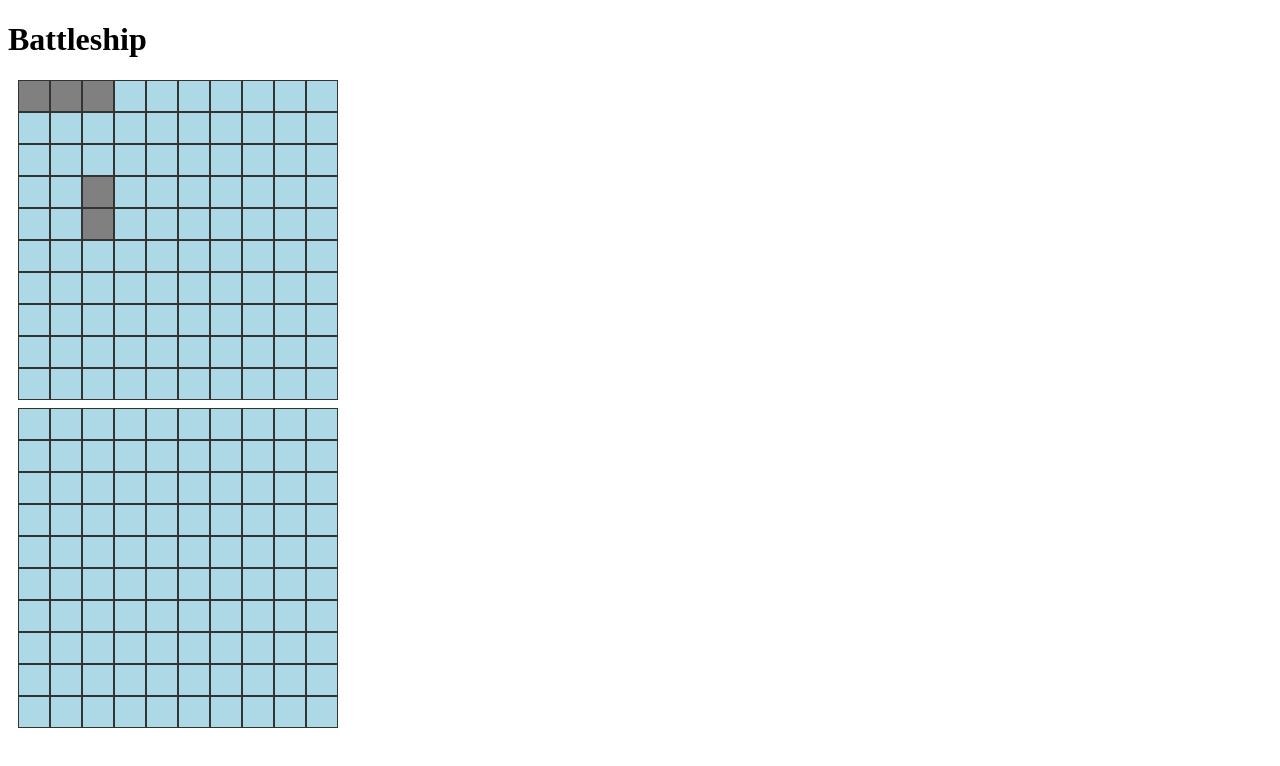
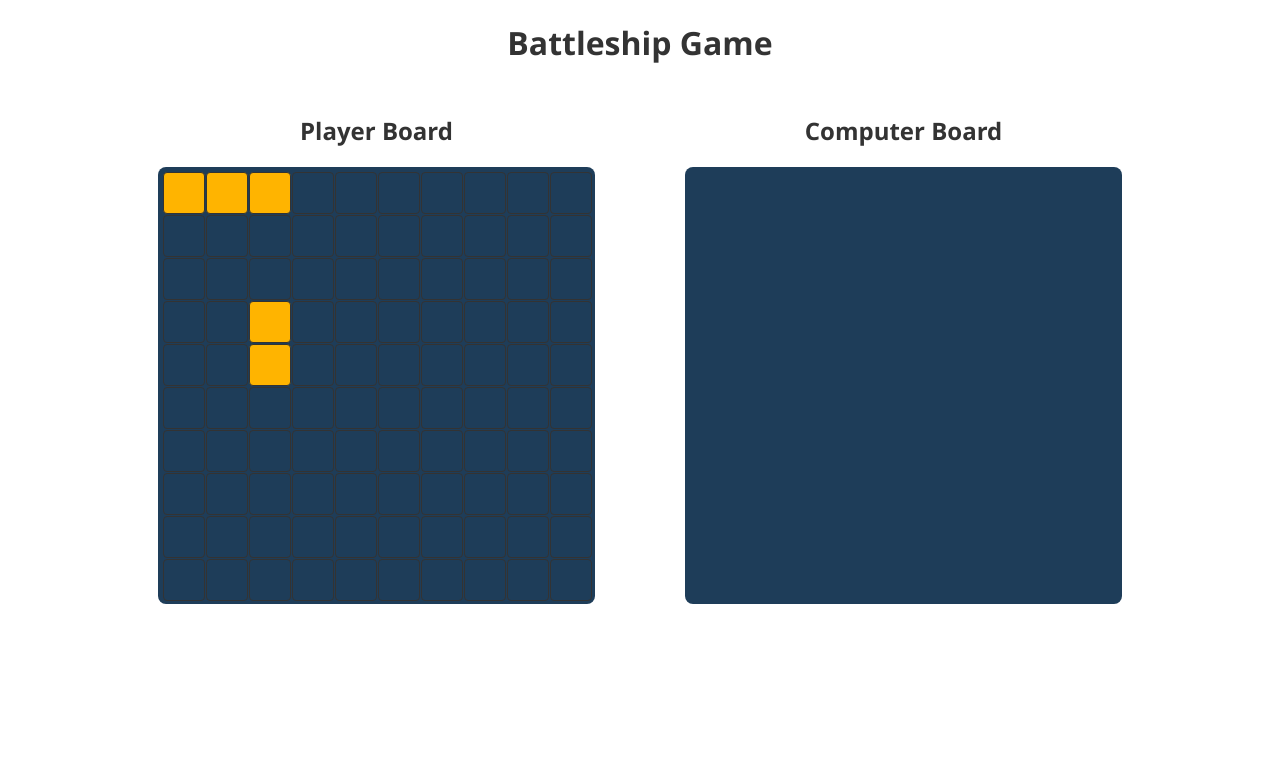
Before and after one commit to scarly111/top-battleship, a website: page src/index.html in a window 1280 px wide. Drawn offline with Linux system fonts and the light colour scheme.

Commit message:
Improve UI styling for a cleaner game look

```diff
--- a/src/index.html
+++ b/src/index.html
@@ -9,12 +9,18 @@
 </head>
 
 <body>
-    <h1>Battleship</h1>
-    <div id="message"></div>
-    <div class="boards">
-        <div id="player-board" class="board"></div>
-        <div id="enemy-board" class="board"></div>
+    <h1>Battleship Game</h1>
+    <div class="boards-wrapper">
+        <div>
+            <h2>Player Board</h2>
+            <div id="player-board" class="board"></div>
+        </div>
+        <div>
+            <h2>Computer Board</h2>
+            <div id="computer-board" class="board"></div>
+        </div>
     </div>
+    <div id="winner"></div>
     <script type="module">
         import startGame from './game.js';
         startGame();
--- a/src/styles.css
+++ b/src/styles.css
@@ -1,26 +1,61 @@
 .board {
     display: grid;
-    grid-template-columns: repeat(10, 30px);
-    grid-template-rows: repeat(10, 30px);
-    gap: 2px;
-    margin: 10px;
+    grid-template-columns: repeat(10, 40px);
+    grid-template-rows: repeat(10, 40px);
+    gap: 3px;
+    margin: 20px;
+    background-color: #1e3d59;
+    padding: 5px;
+    border-radius: 8px;
 }
 
 .cell {
-    width: 30px;
-    height: 30px;
-    background: lightblue;
+    width: 40px;
+    height: 40px;
+    border-radius: 4px;
     border: 1px solid #333;
+    transition: all 0.2s;
+    cursor: pointer;
+    display: flex;
+    align-items: center;
+    justify-content: center;
 }
 
 .cell.ship {
-    background: gray;
+    background-color: #ffb400;
 }
 
 .cell.hit {
-    background: red;
+    background-color: #e74c3c;
+    transform: scale(1.1);
 }
 
 .cell.miss {
-    background: white;
+    background-color: #ecf0f1;
 }
+
+#computer-board .cell:hover {
+    filter: brightness(1.2);
+}
+
+.boards-wrapper {
+    display: flex;
+    justify-content: center;
+    gap: 50px;
+    margin-top: 30px;
+}
+
+h1,
+h2 {
+    font-family: 'Segoe UI', Tahoma, Geneva, Verdana, sans-serif;
+    text-align: center;
+    color: #333;
+}
+
+#winner {
+    font-size: 24px;
+    text-align: center;
+    color: #e74c3c;
+    margin-top: 20px;
+    font-weight: bold;
+}
```
